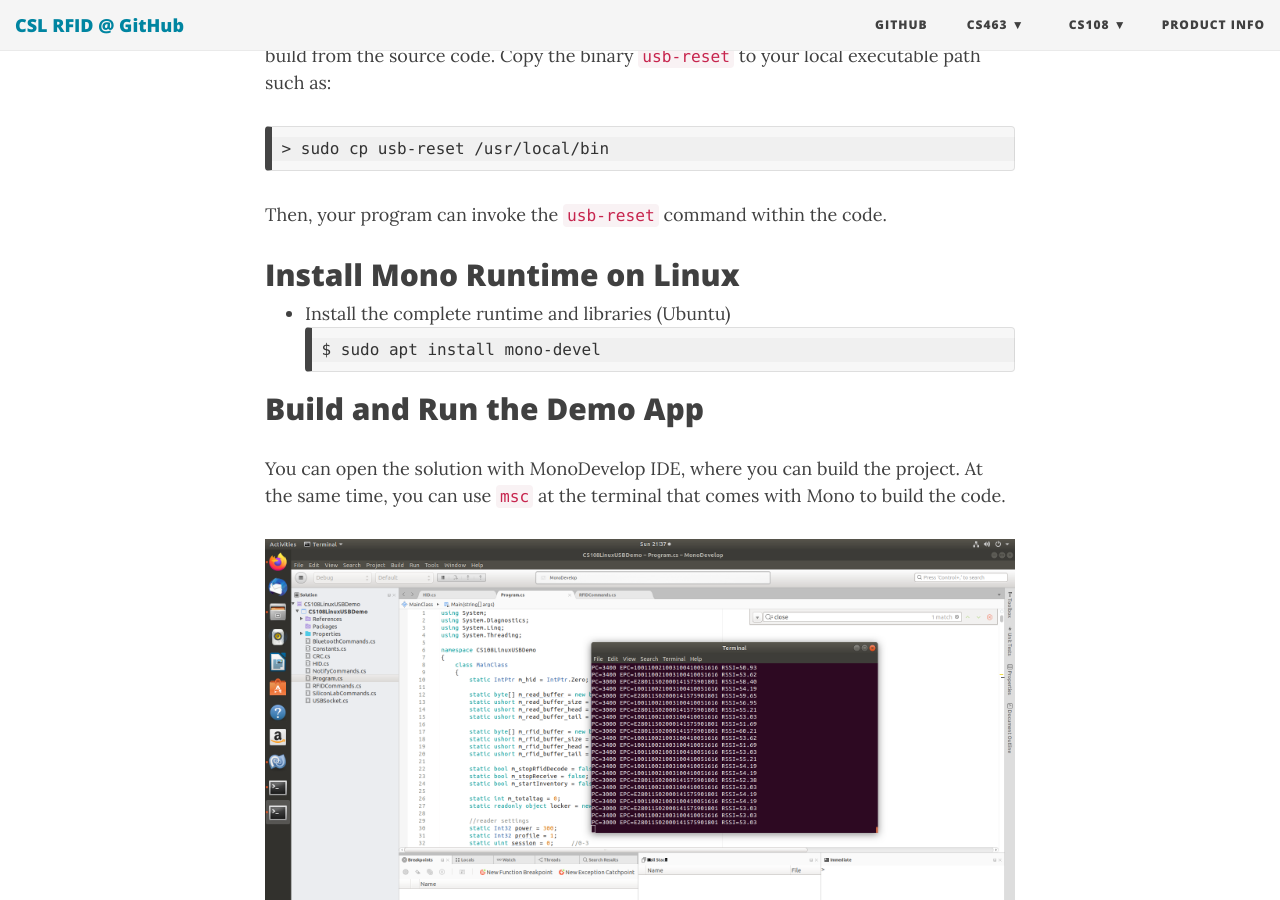
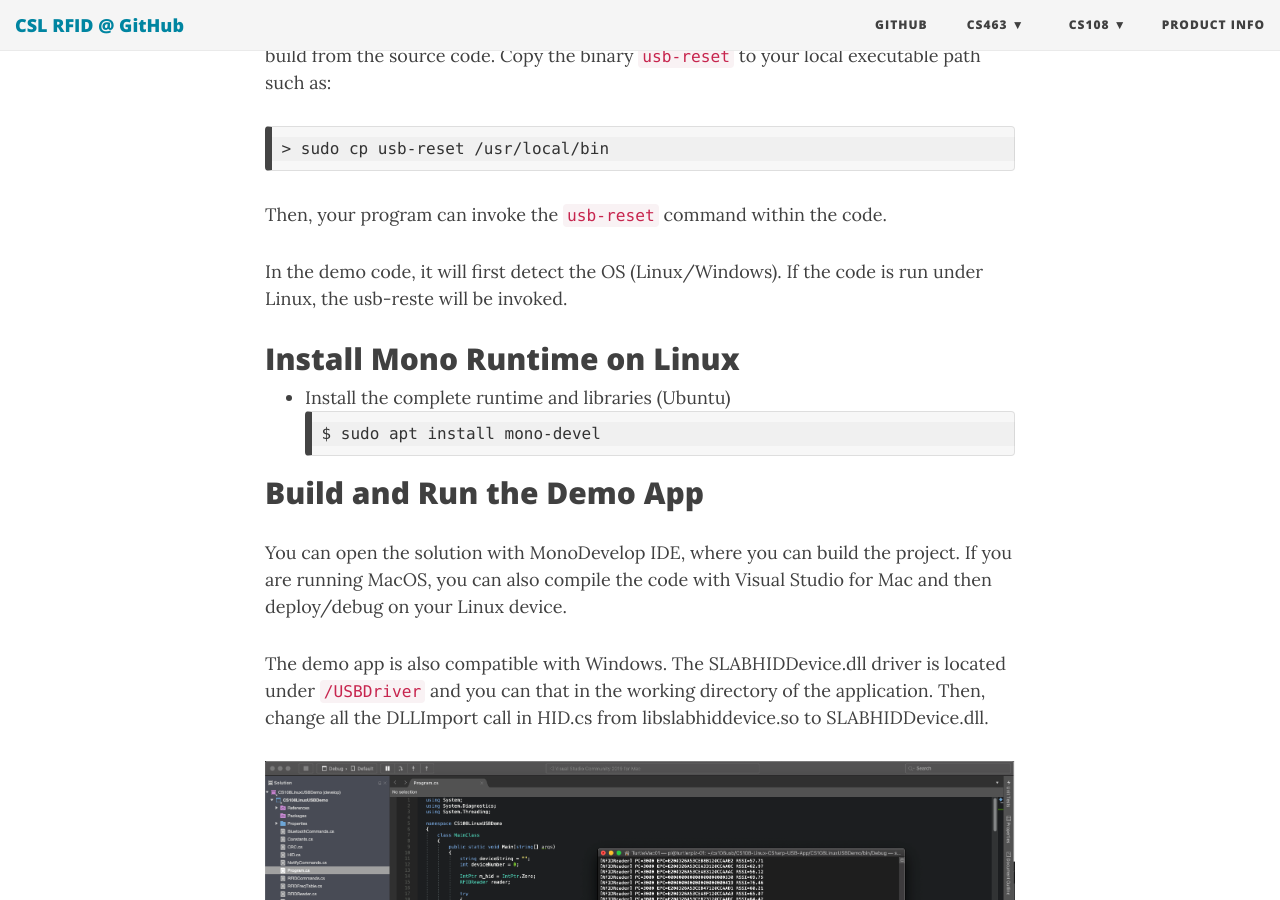
Before and after one commit to cslrfid/cslrfid.github.io, a Jekyll site: the page built from _posts/2020-03-26-cs108-usb-linux.md, in a window 1280 px wide and 900 px high, scrolled down 1809 px. Built offline with Jekyll 4.4.1, drawn with Linux system fonts in a browser that asks for light colours; nearby versions of some CDN libraries; some of the changed text lies outside the part shown.

```diff
--- a/_posts/2020-03-26-cs108-usb-linux.md
+++ b/_posts/2020-03-26-cs108-usb-linux.md
@@ -65,6 +65,7 @@
 
 Then, your program can invoke the `usb-reset` command within the code.
 
+In the demo code, it will first detect the OS (Linux/Windows).  If the code is run under Linux, the usb-reste will be invoked.
 
 ## Install Mono Runtime on Linux
 
@@ -75,6 +76,8 @@
 
 ## Build and Run the Demo App
 
-You can open the solution with MonoDevelop IDE, where you can build the project.  At the same time, you can use `msc` at the terminal that comes with Mono to build the code.
+You can open the solution with MonoDevelop IDE, where you can build the project.  If you are running MacOS, you can also compile the code with Visual Studio for Mac and then deploy/debug on your Linux device.
 
-![cs108 MonoDevelop](../img/CS108-Linux-MonoDevelop.png)
+The demo app is also compatible with Windows.  The SLABHIDDevice.dll driver is located under `/USBDriver` and you can that in the working directory of the application.  Then, change all the DLLImport call in HID.cs from libslabhiddevice.so to SLABHIDDevice.dll.
+
+![cs108 MonoDevelop](../img/CS108-Linux-VSMac.png)
```
Also changed, not shown: other parts of _posts/2020-03-26-cs108-usb-linux.md (+1 -1 lines), _posts/2020-03-26-cs463-edge-setup.md (+5 -5 lines), img/CS108-Linux-VSMac.png (added).
